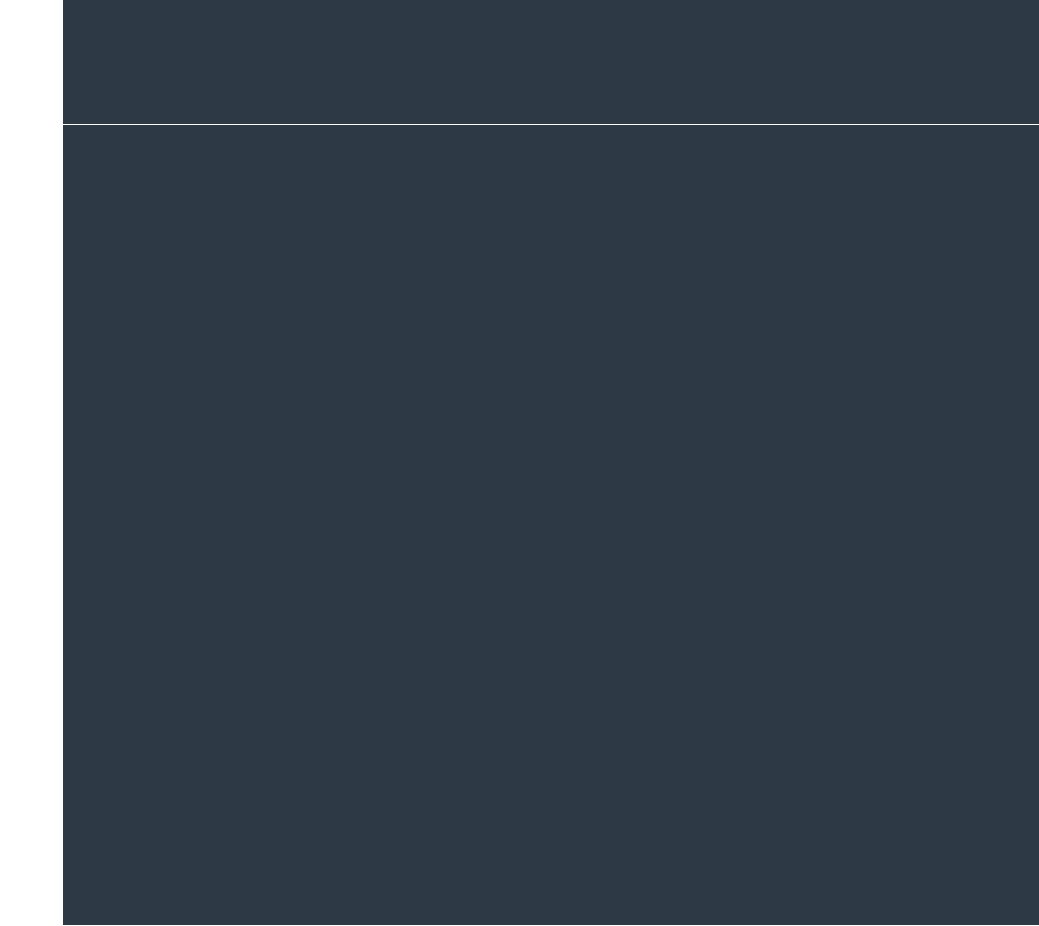
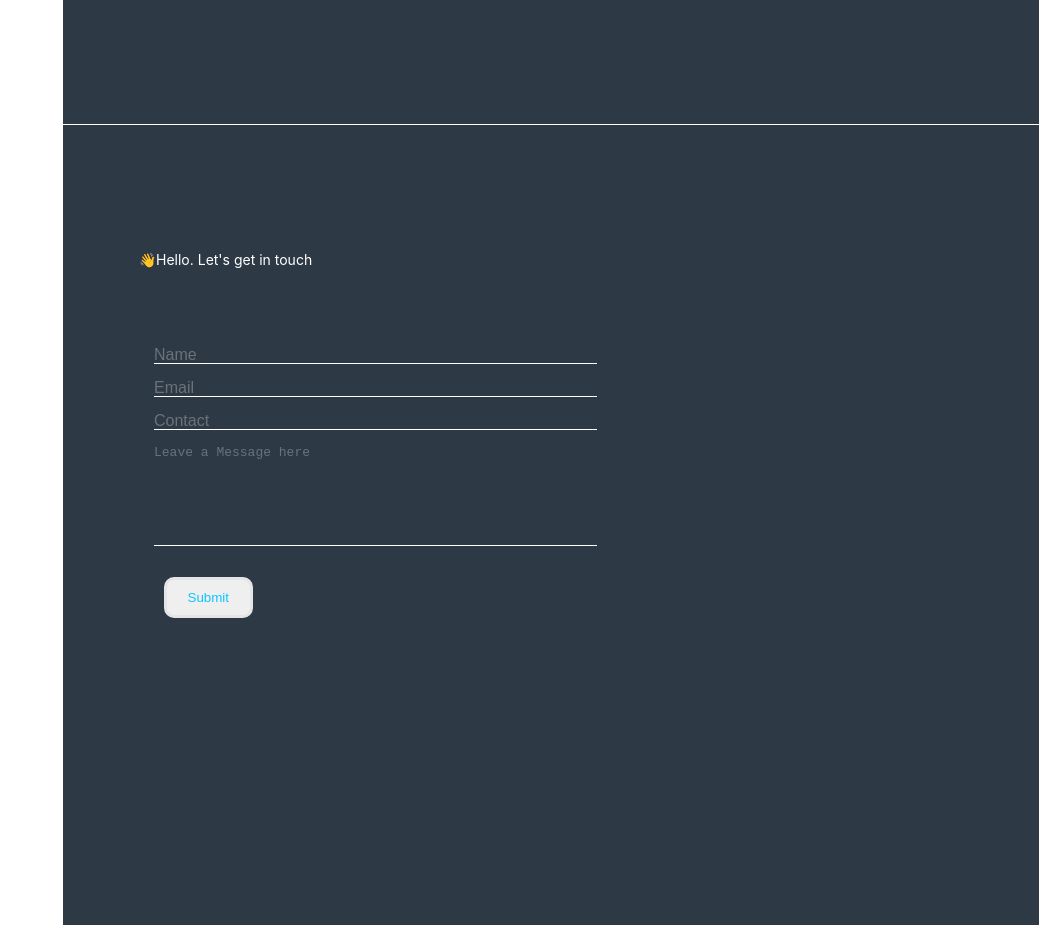
Before and after one commit to 41hulk/personalportfolio, a plain HTML site: page index.html in a window 1280 px wide. Shown: the part 3880-4806 px from the top of the page, without its empty margins (241-1280 px from the left). Drawn offline with Linux system fonts and the light colour scheme; a web font is replaced by a local one.

Commit message:
feat: Designed the contact page

```diff
--- a/index.html
+++ b/index.html
@@ -58,6 +58,7 @@
                 <!-- <div class="date">
                     <span><h4>February 2019 - March 2020</h4></span>
                 </div> -->
+
                 </div>
         </section>
         <section class="resume-section" id="education">
@@ -108,7 +109,25 @@
             </div>
         </section>
         <section class="resume-section" id="blog"></section>
-        <section class="resume-section" id="contact"></section>
+        <section class="resume-section" id="contact">
+
+                <p>&#128075;Hello. Let's get in touch</p>
+                    <form action="" id="form">
+                    <input type="text" name="name" id="" placeholder="Name"><br>
+                    <input type="email" name="email" id="" placeholder="Email"><br>
+                    <input type="text" name="contact" id="" placeholder="Contact"><br>
+                    <textarea name="message" id="" cols="10" rows="10" placeholder="Leave a Message here"></textarea><br>
+                    <input type="submit" value="Submit">
+                </form>
+
+                <div class="social">
+                    <div class="social-media"></div>
+                    <div class="contact"></div>
+
+                </div>
+
+
+        </section>
     </div>
 
     </div>
--- a/style.css
+++ b/style.css
@@ -143,6 +143,10 @@ section.resume-section {
     padding: 33px;
 
 }
+/* .container .date{
+    display: flex;
+    justify-content: flex-end;
+} */
 .container .exp h5{
     display: flex;
     flex-direction: column;
@@ -217,3 +221,48 @@ section.resume-section {
     margin-bottom: 30px;
 
 }
+
+/* blog */
+
+/* -------- */
+
+/* Contact */
+#contact{
+    display: flex;
+    flex-flow: column wrap;
+}
+#contact p{
+    padding: 36px;
+    margin: 40px;
+    font-size: 14px;
+}
+#form{
+    margin-left: 91px;
+}
+
+input[type=text],input[type=email],textarea{
+    width: 50%;
+    margin-bottom: 15px;
+    border: none;
+    border-bottom: 1px solid white;
+    color: white;
+    background: #2D3945;
+}
+::placeholder{
+    color: rgba(255, 255, 255, 0.29);
+    font-size: medium;
+    font-weight: 100;
+
+}
+textarea{
+    height: 100px;
+    resize: none;
+}
+input[type=submit]{
+    width: 10%;
+    color: #0CC5FF;
+    margin: 10px 10px;
+    padding: 10px 10px;
+    border: #E5E5E5 solid;
+    border-radius: 10px  ;
+}
```
